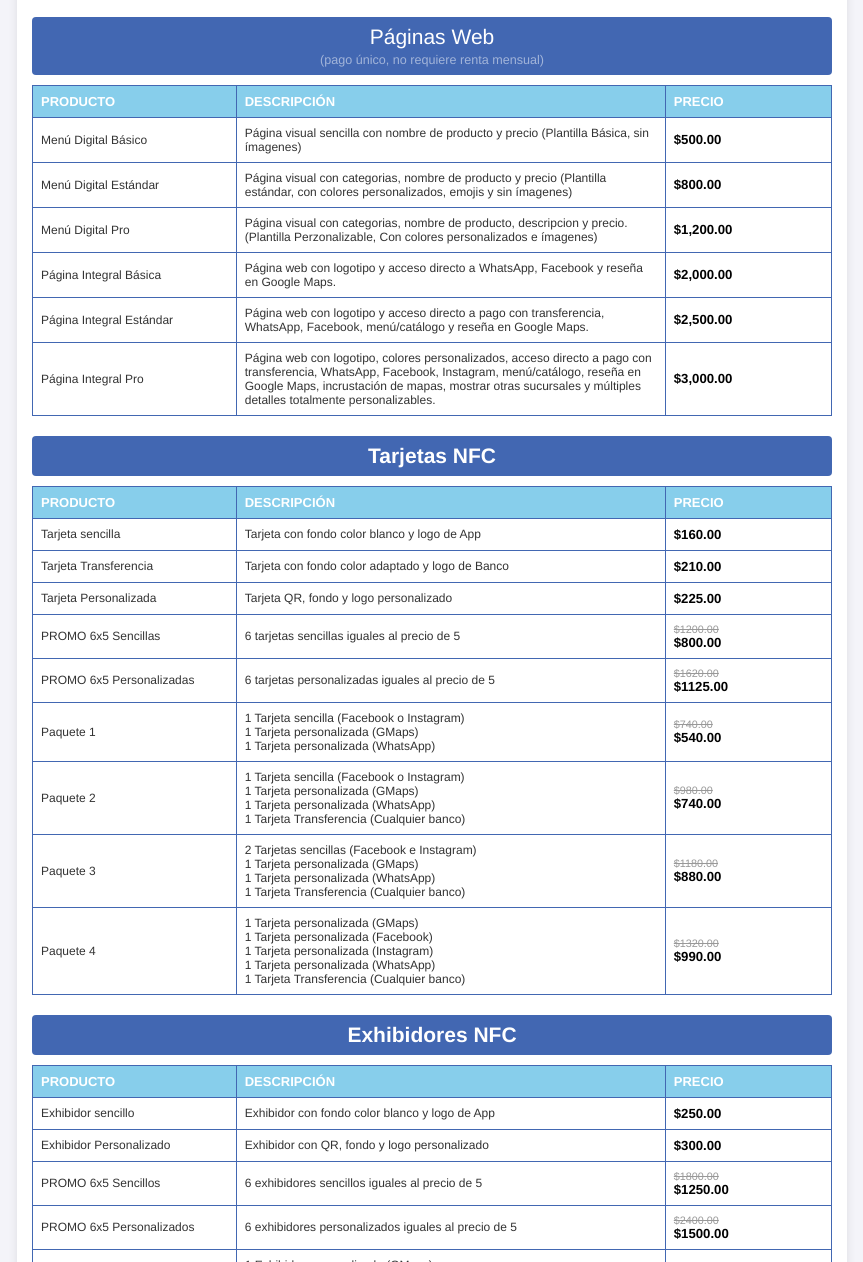
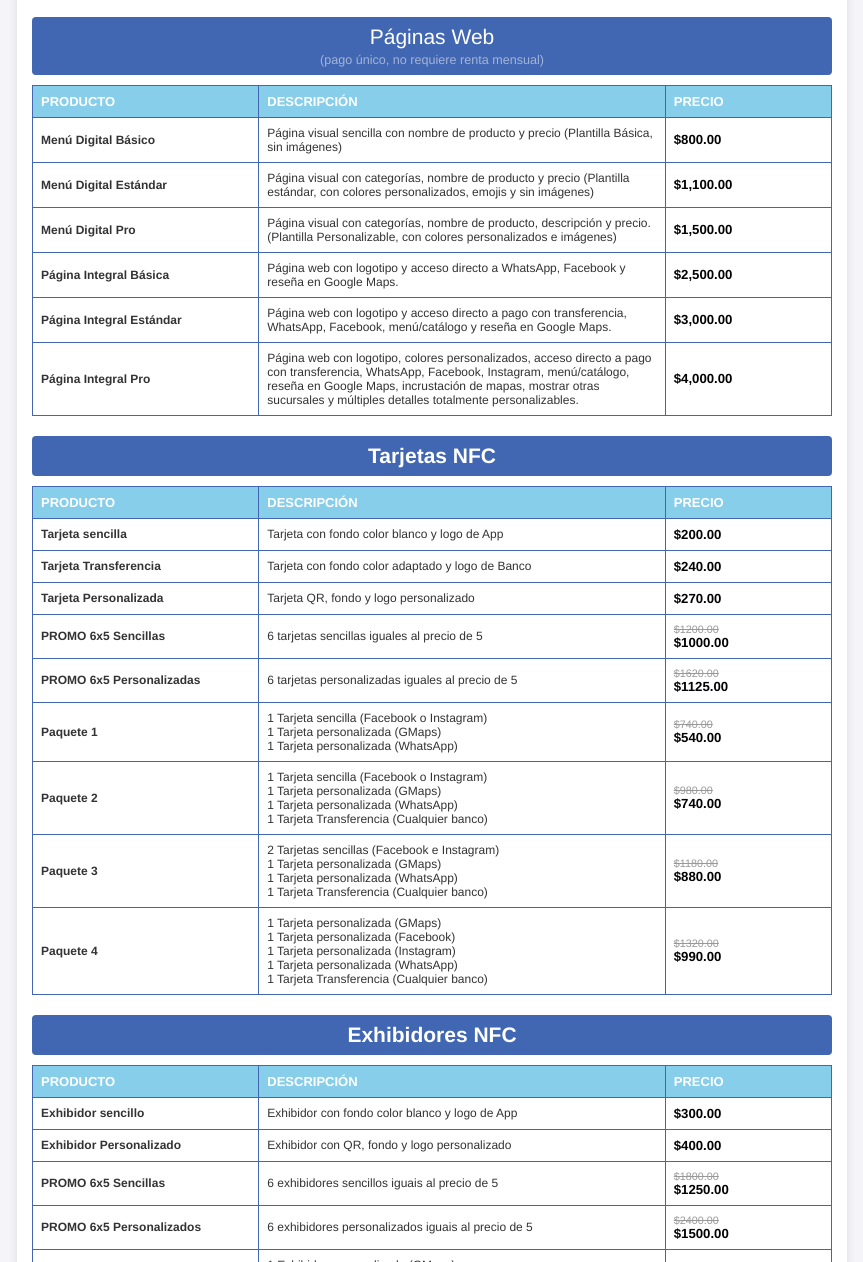
Before and after one commit to VelezServicios/VelezSmartLink, a plain HTML site: page Servicios.html in a window 1280 px wide. Shown: the part 332-1594 px from the top of the page, without its empty margins (208-1071 px from the left). Drawn offline with Linux system fonts and the light colour scheme.

Commit message:
Update Servicios.html

```diff
--- a/Servicios.html
+++ b/Servicios.html
@@ -1,7 +1,6 @@
 <!DOCTYPE html>
 <html lang="es">
-<head>
-    <meta charset="UTF-8">
+<head>    <meta charset="UTF-8">
     <meta name="viewport" content="width=device-width, initial-scale=1.0">
     <title>Lista de Precios - Vélez SmartLink</title>
     <style>
@@ -64,6 +63,7 @@
             border: 1px solid #4267B2;
             word-wrap: break-word;
             overflow-wrap: break-word;
+            hyphens: none;
         }
         th {
             background-color: #87ceeb;
@@ -71,10 +71,12 @@
             font-size: 13px;
         }
         th:nth-child(1), td:nth-child(1) {
-            width: 25%;
+            width: 28%;
+            font-weight: bold;
+            white-space: normal;
         }
         th:nth-child(2), td:nth-child(2) {
-            width: 55%;
+            width: 52%;
         }
         th:nth-child(3), td:nth-child(3) {
             width: 20%;
@@ -86,6 +88,11 @@
             display: block;
         }
         .price-new {
+            font-weight: bold;
+            color: #000;
+            font-size: 1.1em;
+        }
+        .price-single {
             font-weight: bold;
             color: #000;
             font-size: 1.1em;
@@ -124,44 +131,44 @@
         <tbody>
             <tr>
                 <td>Menú Digital Básico</td>
-                <td>Página visual sencilla con nombre de producto y precio (Plantilla Básica, sin ímagenes)</td>
+                <td>Página visual sencilla con nombre de producto y precio (Plantilla Básica, sin imágenes)</td>
                 <td>
-                    <span class="price-new">$500.00</span>
+                    <span class="price-single">$800.00</span>
                 </td>
             </tr>
             <tr>
                 <td>Menú Digital Estándar</td>
-                <td>Página visual con categorias, nombre de producto y precio (Plantilla estándar, con colores personalizados, emojis y sin ímagenes)</td>
+                <td>Página visual con categorías, nombre de producto y precio (Plantilla estándar, con colores personalizados, emojis y sin imágenes)</td>
                 <td>
-                    <span class="price-new">$800.00</span>
+                    <span class="price-single">$1,100.00</span>
                 </td>
             </tr>
             <tr>
                 <td>Menú Digital Pro</td>
-                <td>Página visual con categorias, nombre de producto, descripcion y precio. (Plantilla Perzonalizable, Con colores personalizados e ímagenes)</td>
+                <td>Página visual con categorías, nombre de producto, descripción y precio. (Plantilla Personalizable, con colores personalizados e imágenes)</td>
                 <td>
-                    <span class="price-new">$1,200.00</span>
+                    <span class="price-single">$1,500.00</span>
                 </td>
             </tr>
             <tr>
                 <td>Página Integral Básica</td>
                 <td>Página web con logotipo y acceso directo a WhatsApp, Facebook y reseña en Google Maps.</td>
                 <td>
-                    <span class="price-new">$2,000.00</span>
+                    <span class="price-single">$2,500.00</span>
                 </td>
             </tr>
             <tr>
                 <td>Página Integral Estándar</td>
                 <td>Página web con logotipo y acceso directo a pago con transferencia, WhatsApp, Facebook, menú/catálogo y reseña en Google Maps.</td>
                 <td>
-                    <span class="price-new">$2,500.00</span>
+                    <span class="price-single">$3,000.00</span>
                 </td>
             </tr>
             <tr>
                 <td>Página Integral Pro</td>
                 <td>Página web con logotipo, colores personalizados, acceso directo a pago con transferencia, WhatsApp, Facebook, Instagram, menú/catálogo, reseña en Google Maps, incrustación de mapas, mostrar otras sucursales y múltiples detalles totalmente personalizables.</td>
                 <td>
-                    <span class="price-new">$3,000.00</span>
+                    <span class="price-single">$4,000.00</span>
                 </td>
             </tr>
         </tbody>
@@ -182,21 +189,21 @@
                 <td>Tarjeta sencilla</td>
                 <td>Tarjeta con fondo color blanco y logo de App</td>
                 <td>
-                    <span class="price-new">$160.00</span>
+                    <span class="price-single">$200.00</span>
                 </td>
             </tr>
             <tr>
                 <td>Tarjeta Transferencia</td>
                 <td>Tarjeta con fondo color adaptado y logo de Banco</td>
                 <td>
-                    <span class="price-new">$210.00</span>
+                    <span class="price-single">$240.00</span>
                 </td>
             </tr>
             <tr>
                 <td>Tarjeta Personalizada</td>
                 <td>Tarjeta QR, fondo y logo personalizado</td>
                 <td>
-                    <span class="price-new">$225.00</span>
+                    <span class="price-single">$270.00</span>
                 </td>
             </tr>
             <tr>
@@ -204,7 +211,7 @@
                 <td>6 tarjetas sencillas iguales al precio de 5</td>
                 <td>
                     <span class="price-old">$1200.00</span>
-                    <span class="price-new">$800.00</span>
+                    <span class="price-new">$1000.00</span>
                 </td>
             </tr>
             <tr>
@@ -285,19 +292,19 @@
                 <td>Exhibidor sencillo</td>
                 <td>Exhibidor con fondo color blanco y logo de App</td>
                 <td>
-                    <span class="price-new">$250.00</span>
+                    <span class="price-single">$300.00</span>
                 </td>
             </tr>
             <tr>
                 <td>Exhibidor Personalizado</td>
                 <td>Exhibidor con QR, fondo y logo personalizado</td>
                 <td>
-                    <span class="price-new">$300.00</span>
+                    <span class="price-single">$400.00</span>
                 </td>
             </tr>
             <tr>
-                <td>PROMO 6x5 Sencillos</td>
-                <td>6 exhibidores sencillos iguales al precio de 5</td>
+                <td>PROMO 6x5 Sencillas</td>
+                <td>6 exhibidores sencillos iguais al precio de 5</td>
                 <td>
                     <span class="price-old">$1800.00</span>
                     <span class="price-new">$1250.00</span>
@@ -305,7 +312,7 @@
             </tr>
             <tr>
                 <td>PROMO 6x5 Personalizados</td>
-                <td>6 exhibidores personalizados iguales al precio de 5</td>
+                <td>6 exhibidores personalizados iguais al precio de 5</td>
                 <td>
                     <span class="price-old">$2400.00</span>
                     <span class="price-new">$1500.00</span>
```
